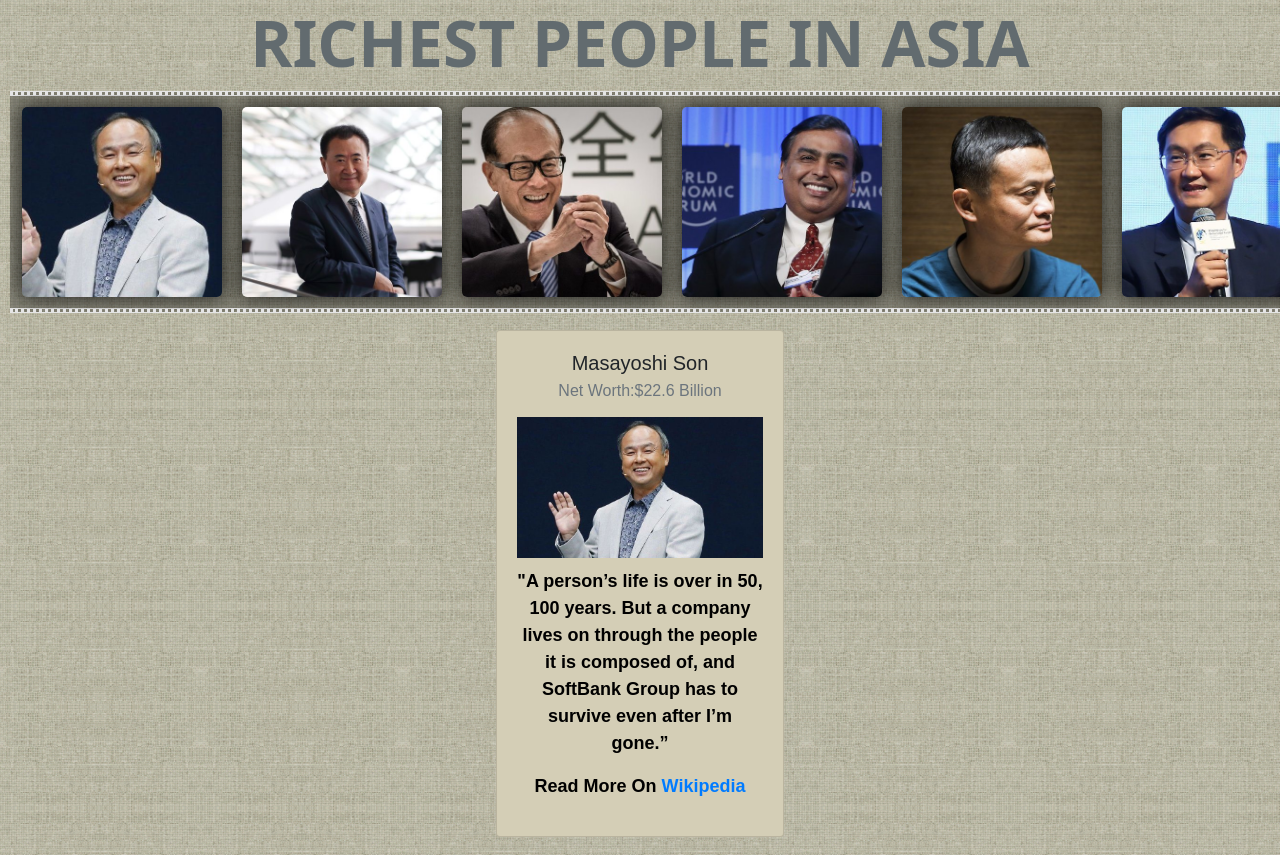
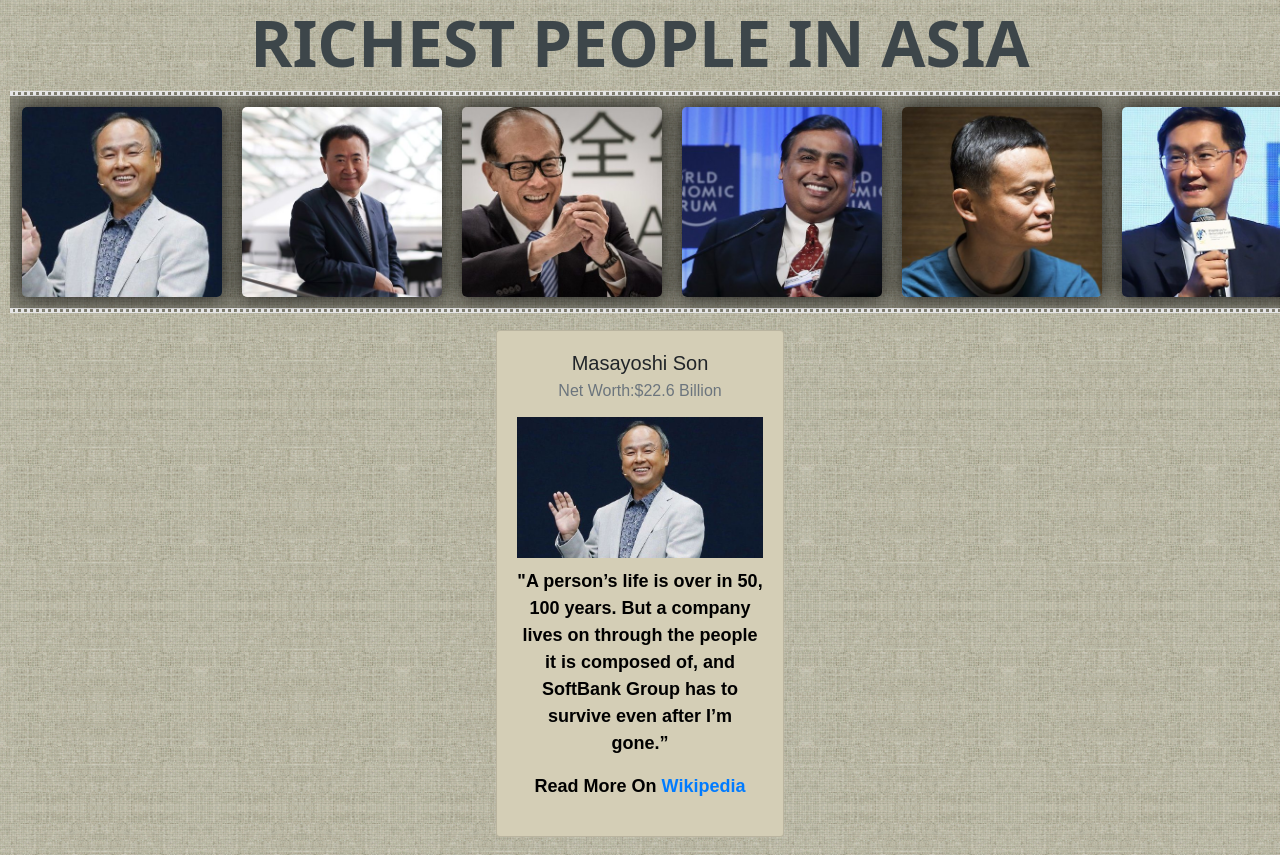
Before and after one commit to madihaparacha/quote-apps, a plain HTML site: page index.html in a window 1280 px wide. Drawn offline with nearby package versions, Linux system fonts and the light colour scheme.

Commit message:
Update style.css

```diff
--- a/style.css
+++ b/style.css
@@ -46,7 +46,7 @@
     display: flex;
 }
 h1{
-    color: #626b6f;
+    color: #3d464a;
     text-align: center;
     margin: 5px 5px;
     font-family: 'Noto Sans', sans-serif;
```
